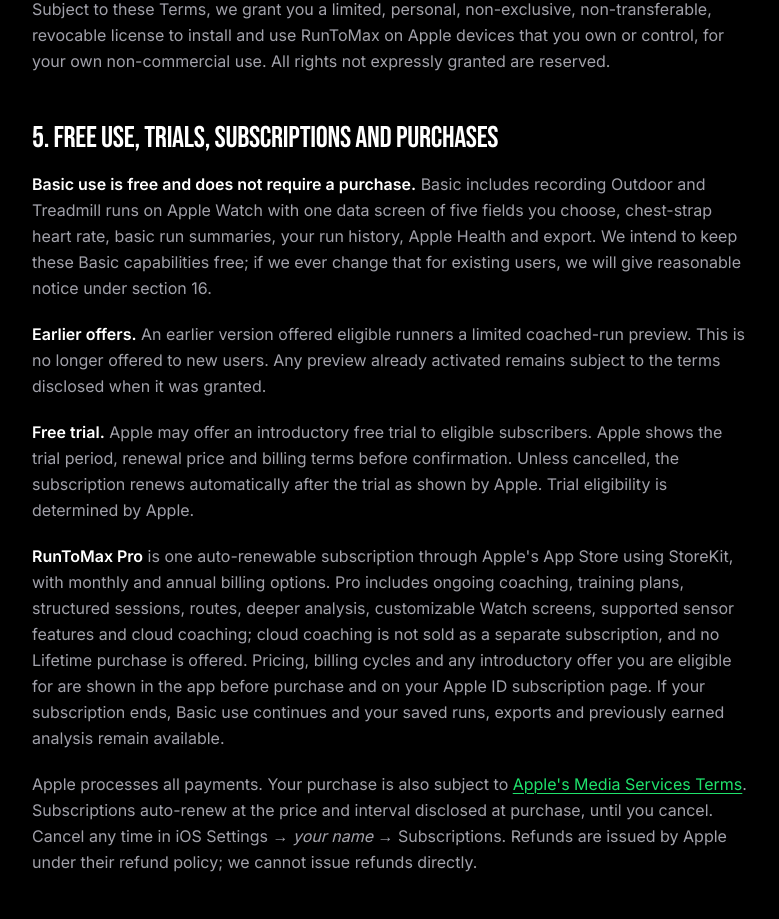
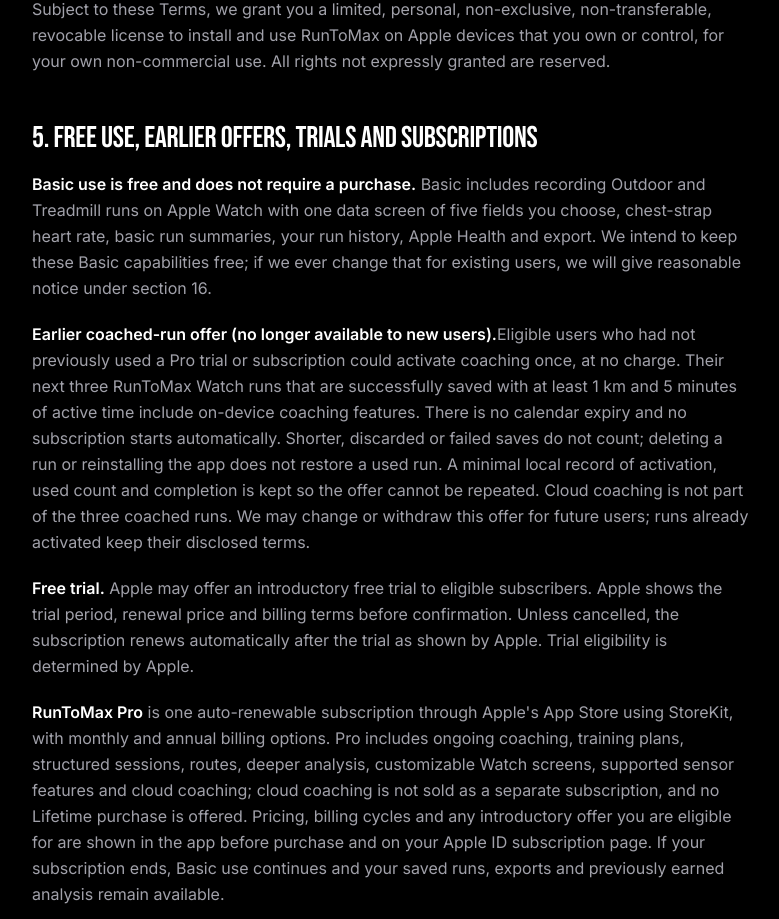
Before and after one commit to hidai25/runtomax_landing_page, a Next.js app: page /terms in a window 1280 px wide. Shown: the part 1378-2297 px from the top of the page, without its empty margins (248-1027 px from the left). Built offline with nearby package versions, Linux system fonts and the light colour scheme.

Commit message:
Keep details of previously granted offer

```diff
--- a/app/(en)/terms/page.tsx
+++ b/app/(en)/terms/page.tsx
@@ -76,7 +76,7 @@
         non-commercial use. All rights not expressly granted are reserved.
       </p>
 
-      <h2>5. Free use, trials, subscriptions and purchases</h2>
+      <h2>5. Free use, earlier offers, trials and subscriptions</h2>
       <p>
         <strong>Basic use is free and does not require a purchase.</strong>{" "}
         Basic includes recording Outdoor and Treadmill runs on Apple Watch
@@ -86,10 +86,18 @@
         existing users, we will give reasonable notice under section 16.
       </p>
       <p>
-        <strong>Earlier offers.</strong> An earlier version offered eligible
-        runners a limited coached-run preview. This is no longer offered to
-        new users. Any preview already activated remains subject to the terms
-        disclosed when it was granted.
+        <strong>Earlier coached-run offer (no longer available to new users).</strong>
+        Eligible users who had not previously used a Pro trial or subscription
+        could activate coaching once, at no charge. Their next three RunToMax Watch runs that are
+        successfully saved with at least 1 km and 5 minutes of active time
+        include on-device coaching features. There is no calendar expiry and
+        no subscription starts automatically. Shorter, discarded or failed
+        saves do not count; deleting a run or reinstalling the app does not
+        restore a used run. A minimal local record of activation, used count
+        and completion is kept so the offer cannot be repeated. Cloud coaching
+        is not part of the three coached runs. We may change or withdraw this
+        offer for future users; runs already activated keep their disclosed
+        terms.
       </p>
       <p>
         <strong>Free trial.</strong> Apple may offer an introductory free trial
```
